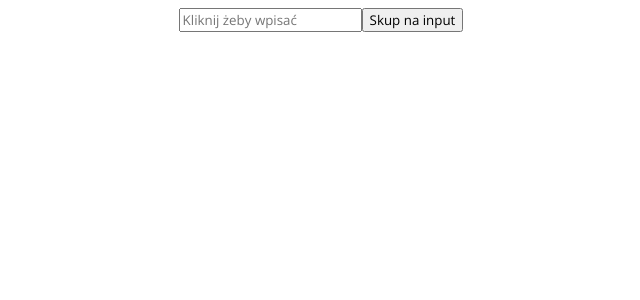
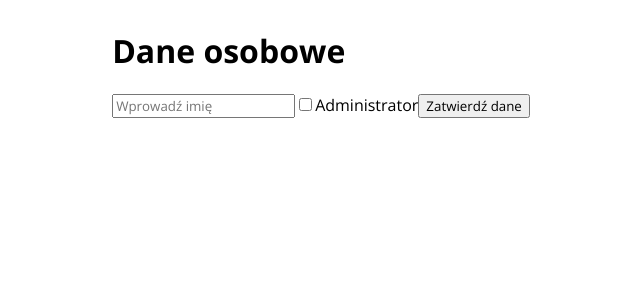
Before and after one commit to barmcoovy/zadania---react, a React (Create React App) app: page / in a window 1280 px wide. Shown: the top 300 px of the page, without its empty margins (319-959 px from the left). Built offline with nearby package versions, Linux system fonts and the light colour scheme; the HTML template or start-up script is replaced by a standard one.

Commit message:
login - useRef

```diff
--- a/src/App.js
+++ b/src/App.js
@@ -3,6 +3,8 @@ import ToDo from "./components/ToDo";
 import Overlay from "./components/Overlay";
 import Button from "./components/Button";
 import FocusInput from "./components/FocusInput";
+import Counter from "./components/Counter";
+import LogIn from "./components/LogIn";
 function App() {
   const [isVisible, setIsVisible] = useState(false);
   return (
@@ -18,7 +20,9 @@ function App() {
         )
       } */}
 
-      <FocusInput/>
+      {/* <FocusInput/> */}
+      {/* <Counter/> */}
+      <LogIn/>
     </div>
   );
 }
--- /dev/null
+++ b/src/components/Counter.js
@@ -0,0 +1,21 @@
+import React, { useRef, useState } from 'react'
+
+const Counter = () => {
+    const [count,setCount] = useState(0);
+    const previousCurrentRef = useRef(0);
+
+    const handleCount = ()=>{
+        previousCurrentRef.current +=1  ;
+        console.log(previousCurrentRef.current)
+        // setCount(count+1)
+    }
+  return (
+    <div>
+        <p>Aktualna wartość: {count}</p>
+        <p>Poprzednia wartość {previousCurrentRef.current}</p>
+        <button onClick={handleCount}>Zwieksz licznik</button>
+    </div>
+  )
+}
+
+export default Counter
--- a/src/components/Form.js
+++ b/src/components/Form.js
@@ -1,4 +1,4 @@
-import React, { use, useRef, useState } from "react";
+import React, { use, useState } from "react";
 
 const Form = ({ dodajZadanie }) => {
   const [tekst, setTekst] = useState("");
--- /dev/null
+++ b/src/components/LogIn.js
@@ -0,0 +1,43 @@
+import React, { useRef, useState } from 'react'
+
+const LogIn = () => {
+    const [person,setPerson] = useState(null);
+
+    const nameRef = useRef("");
+    const isAdminRef = useRef(null);
+
+    const handleSubmit = (event)=>{
+        event.preventDefault();
+
+        setPerson(
+        {
+            name: nameRef.current.value,
+            isAdmin: isAdminRef.current.checked
+        })
+    }
+  return (
+    <>
+        <h1>Dane osobowe</h1>
+        {
+            person&& <>
+                <h2>{person.name}</h2>
+                <h3>{person.isAdmin ? "Admin" : "Uzytkownik"}</h3>
+            </>
+        }
+        <form onSubmit={handleSubmit}>
+            <input
+                text=""
+                placeholder='Wprowadź imię'
+                ref={nameRef}
+            />
+            <input
+                type='checkbox'
+                ref={isAdminRef}
+            />Administrator
+            <button type='submit'>Zatwierdź dane</button>
+        </form>
+    </>
+  )
+}
+
+export default LogIn
```
